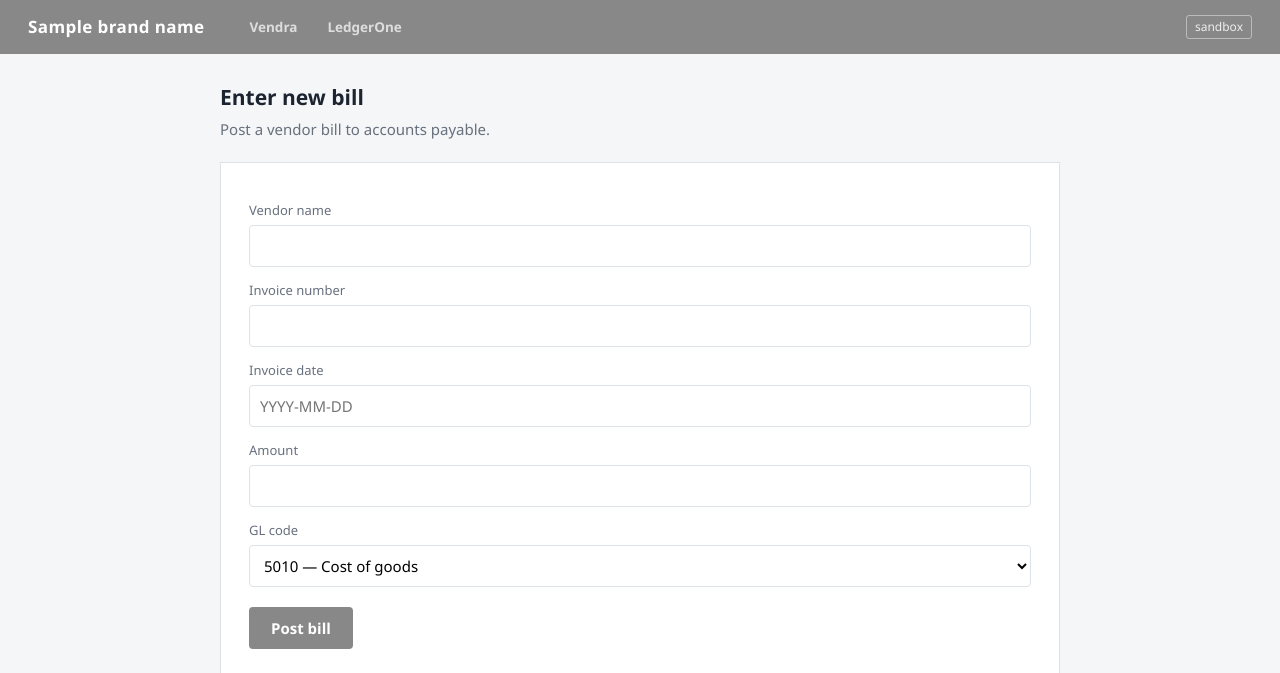
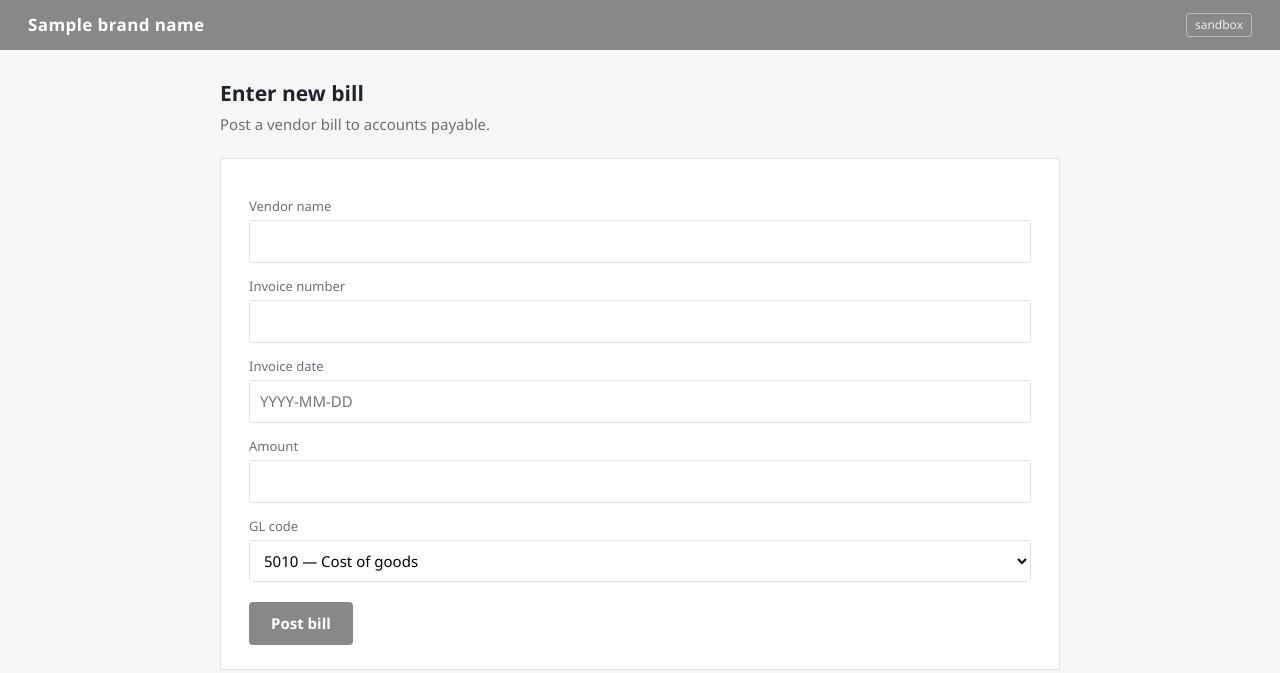
Before and after one commit to pulkit-21/understudy, a Python web app: template backend/app/mockapps/templates/erp_new.html in a window 1280 px wide. Shown: the top 673 px of the page. Run offline with Jinja, Linux system fonts and the light colour scheme; the template is opened without the code that fills it: most values are stand-ins (such as "Sample title", 1, 10 or a date in 2020).

Commit message:
Recorder UX (redo): move the app switcher into the recorder widget; crossing recorded as a clean navigate (D53)

```diff
--- a/backend/app/mockapps/static/recorder.js
+++ b/backend/app/mockapps/static/recorder.js
@@ -18,6 +18,13 @@
   const REC = "understudy_rec";          // {id,name,start_url,started_at}
   const EVENTS = "understudy_rec_events"; // [SemanticEvent]
   const TOKEN = "understudy_token";
+
+  // The workspace's known apps, offered as quick jumps in the recorder chrome.
+  // (In a real product this would come from the org's connected apps.)
+  const APPS = [
+    { label: "Vendra", path: "/portal" },
+    { label: "LedgerOne", path: "/erp" },
+  ];
 
   const load = (k, d) => { try { return JSON.parse(sessionStorage.getItem(k)) ?? d; } catch { return d; } };
   const save = (k, v) => sessionStorage.setItem(k, JSON.stringify(v));
@@ -160,11 +167,16 @@
   function buildWidget() {
     widget = document.createElement("div");
     widget.id = "understudy-rec-widget";
+    const cur = location.pathname.startsWith("/erp") ? "/erp" : "/portal";
+    const jumps = APPS
+      .map((a) => `<button class="rjump${a.path === cur ? " on" : ""}" data-path="${a.path}">${a.label}</button>`)
+      .join("");
     widget.innerHTML = `
       <style>
         #understudy-rec-widget{position:fixed;bottom:20px;right:20px;z-index:2147483647;
           background:#1b2330;color:#fff;border-radius:12px;padding:12px 14px;font:14px system-ui,sans-serif;
-          box-shadow:0 8px 30px rgba(0,0,0,.3);display:flex;align-items:center;gap:12px;min-width:260px}
+          box-shadow:0 8px 30px rgba(0,0,0,.3);display:flex;flex-direction:column;gap:10px;min-width:300px}
+        #understudy-rec-widget .rrow{display:flex;align-items:center;gap:12px}
         #understudy-rec-widget .rdot{width:11px;height:11px;border-radius:50%;background:#e5484d;animation:rblink 1.1s infinite}
         @keyframes rblink{0%,100%{opacity:1}50%{opacity:.25}}
         #understudy-rec-widget .rtxt{flex:1;line-height:1.3}
@@ -173,15 +185,28 @@
         #understudy-rec-widget button{border:none;border-radius:8px;padding:7px 12px;font:inherit;font-weight:600;cursor:pointer}
         #understudy-rec-widget .rstop{background:#e5484d;color:#fff}
         #understudy-rec-widget .rcancel{background:transparent;color:#9aa4b2}
+        #understudy-rec-widget .rjumps{display:flex;align-items:center;gap:6px;border-top:1px solid #2c3646;padding-top:9px}
+        #understudy-rec-widget .rjumps span{color:#9aa4b2;font-size:12.5px;margin-right:2px}
+        #understudy-rec-widget .rjump{background:#2a3546;color:#cdd5e0;font-size:12.5px;padding:5px 11px}
+        #understudy-rec-widget .rjump.on{background:#3a4763;color:#fff;cursor:default}
       </style>
-      <span class="rdot"></span>
-      <span class="rtxt"><b>Recording your demonstration</b><small><span id="urec-n">0</span> steps captured</small></span>
-      <button class="rstop">Stop &amp; save</button>
-      <button class="rcancel">Cancel</button>`;
+      <div class="rrow">
+        <span class="rdot"></span>
+        <span class="rtxt"><b>Recording your demonstration</b><small><span id="urec-n">0</span> steps captured</small></span>
+        <button class="rstop">Stop &amp; save</button>
+        <button class="rcancel">Cancel</button>
+      </div>
+      <div class="rjumps"><span>Go to app:</span>${jumps}</div>`;
     document.body.appendChild(widget);
     countEl = widget.querySelector("#urec-n");
     widget.querySelector(".rstop").addEventListener("click", stop);
     widget.querySelector(".rcancel").addEventListener("click", cancel);
+    // App switcher lives in the recorder's OWN chrome, not the mock apps'.
+    // Navigating via location.href is captured as a clean `navigate` event on
+    // the next page's load (like typing a URL / opening a bookmark) — the two
+    // systems stay independent and the learned step generalizes.
+    widget.querySelectorAll(".rjump:not(.on)").forEach((b) =>
+      b.addEventListener("click", () => { location.href = b.dataset.path; }));
     updateWidget(events().length);
   }
   function updateWidget(n) { if (countEl) countEl.textContent = String(n); }
--- a/backend/app/mockapps/templates/base.html
+++ b/backend/app/mockapps/templates/base.html
@@ -53,24 +53,11 @@
   .totals .lbl { color:var(--mut); }
   .totals .amt { text-align:right; font-weight:600; }
   .btn-link { display:inline-block; margin-top:0; padding:6px 12px; font-size:13px; }
-  header.appbar .appnav { display:flex; gap:4px; margin-left:22px; }
-  header.appbar .appnav a { color:#fff; text-decoration:none; font-size:13.5px;
-    font-weight:600; padding:4px 12px; border-radius:6px; opacity:.72;
-    border:1px solid transparent; }
-  header.appbar .appnav a:hover { opacity:1; background:rgba(255,255,255,.12); }
-  header.appbar .appnav a.on { opacity:1; background:rgba(255,255,255,.18);
-    border-color:rgba(255,255,255,.35); }
 </style>
 </head>
 <body style="--brand: {{ brand_color }}">
 <header class="appbar">
   <span class="logo">{{ brand_name }}</span>
-  <nav class="appnav">
-    <a href="/portal" data-testid="app-vendra"
-       class="{{ 'on' if brand_name == 'Vendra' else '' }}">Vendra</a>
-    <a href="/erp" data-testid="app-ledgerone"
-       class="{{ 'on' if brand_name == 'LedgerOne' else '' }}">LedgerOne</a>
-  </nav>
   <span class="env">sandbox</span>
 </header>
 <main>{% block body %}{% endblock %}</main>
--- a/frontend/src/routes/TracesPage.tsx
+++ b/frontend/src/routes/TracesPage.tsx
@@ -69,8 +69,8 @@ export function TracesPage() {
           <div><b>Teach Understudy by doing the task once.</b></div>
           <ol style={{ margin: "8px 0", paddingLeft: 20 }}>
             <li>You'll land in <b>Vendra</b> (the invoice portal) with recording on.</li>
-            <li>Open an invoice and read it, then switch to <b>LedgerOne</b> using the
-                <b> Vendra / LedgerOne</b> links in the top bar, enter the bill, and post it.</li>
+            <li>Open an invoice and read it, then switch to <b>LedgerOne</b> with the
+                <b> Go to app</b> buttons in the recorder bar, enter the bill, and post it.</li>
             <li>Click <b>Stop &amp; save</b> in the recorder widget — Understudy learns the procedure.</li>
           </ol>
           <div style={{ display: "flex", gap: 8 }}>
```
Also changed, not shown: decisions.md (+19 -0 lines).
